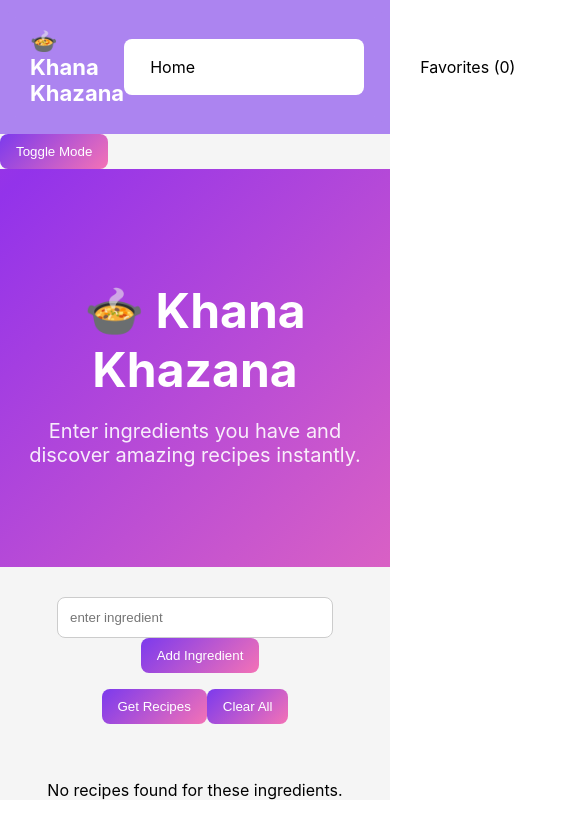
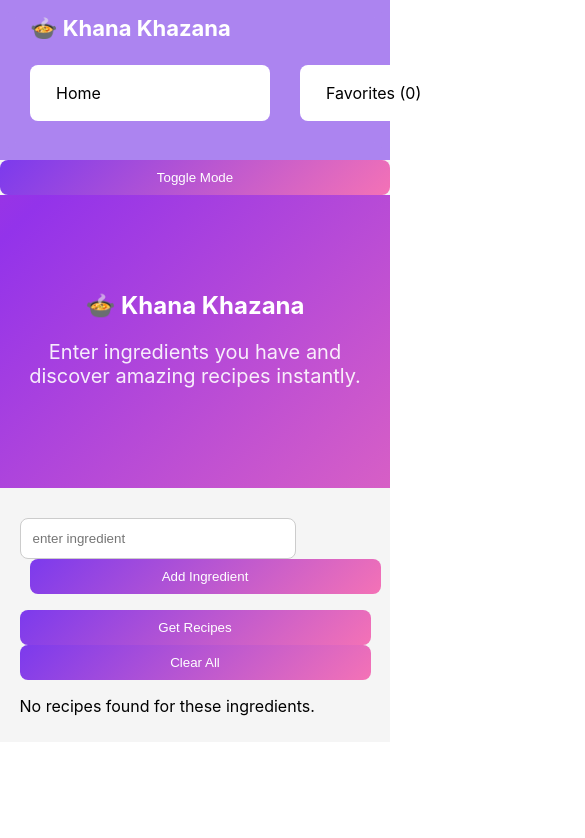
Before and after one commit to vanshikathapa21/recipe-finder, a React (Create React App) app: page / in a window 390 px wide. Shown: the top 838 px of the page, 585 px wide, since content can reach past the window. Built offline with nearby package versions, Linux system fonts and the light colour scheme.

Commit message:
added viewport meta tag

```diff
--- a/src/styles/main.css
+++ b/src/styles/main.css
@@ -19,6 +19,7 @@ body{
   -webkit-backdrop-filter: blur(10px);
 
   color:white;
+  flex-wrap: wrap;
 
 }
 
@@ -72,8 +73,9 @@ body{
 }
 
 .container{
-  text-align:center;
-  margin-top:30px;
+  width: 90%;
+  max-width: 1200px;
+  margin: auto;
 }
 
 .input-box{
@@ -95,10 +97,11 @@ button{
   background: linear-gradient(135deg,#7C3AED,#F472B6);
   color:white;
   border:none;
-  padding:10px 16px;
+  padding:10px;
   border-radius:8px;
   cursor:pointer;
   transition:all 0.2s ease;
+  width: 100%;
 }
 
 button:hover{
@@ -127,7 +130,6 @@ li{
 display:grid;
 grid-template-columns:repeat(auto-fit,minmax(250px,1fr));
 gap:20px;
-padding:20px;
 }
 
 .recipe-card{
@@ -140,8 +142,6 @@ box-shadow:0 4px 10px rgba(0,0,0,0.1);
 .recipe-card img{
 width:100%;
 height:200px;
-object-fit:cover;
-border-radius:10px;
 }
 
 .recipe-card:hover{
@@ -274,3 +274,19 @@ border-radius:10px;
   font-size:20px;
   cursor:pointer;
 }
+
+@media (max-width: 600px) {
+
+  .hero h1 {
+    font-size: 24px;
+  }
+
+  .container {
+    padding: 10px;
+  }
+
+  .recipes-container {
+    grid-template-columns: 1fr;
+  }
+
+}
```
